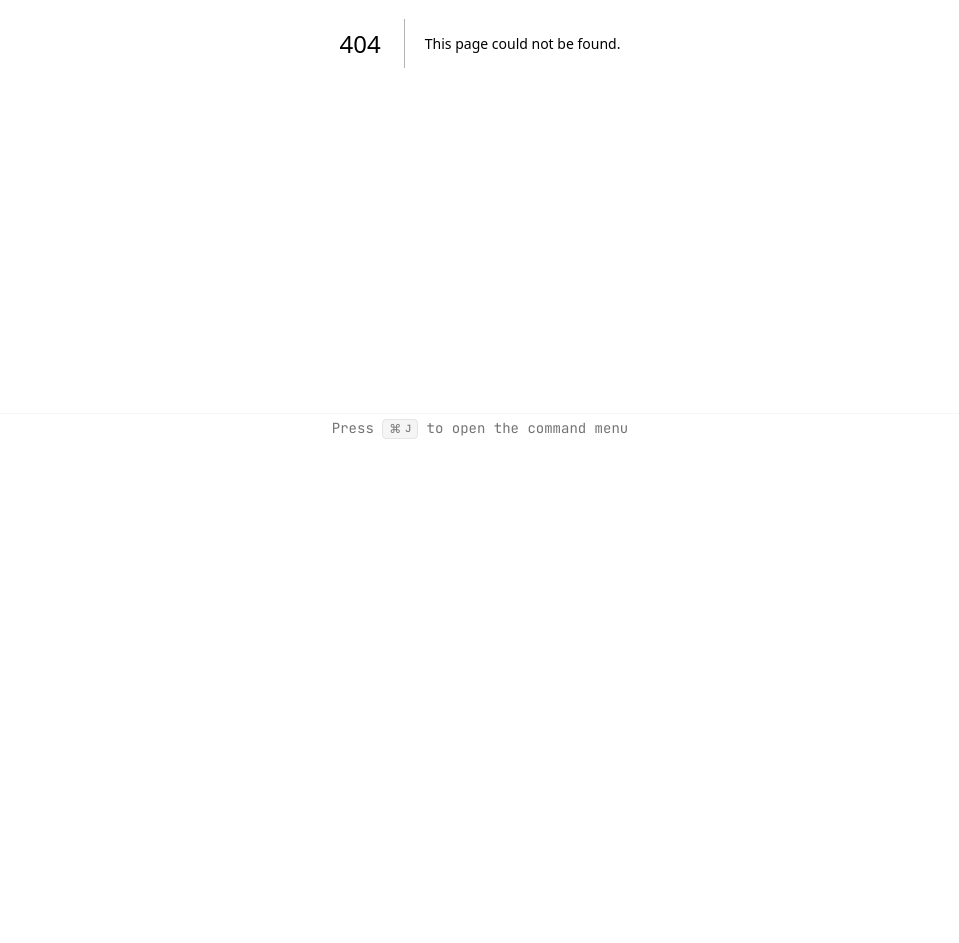
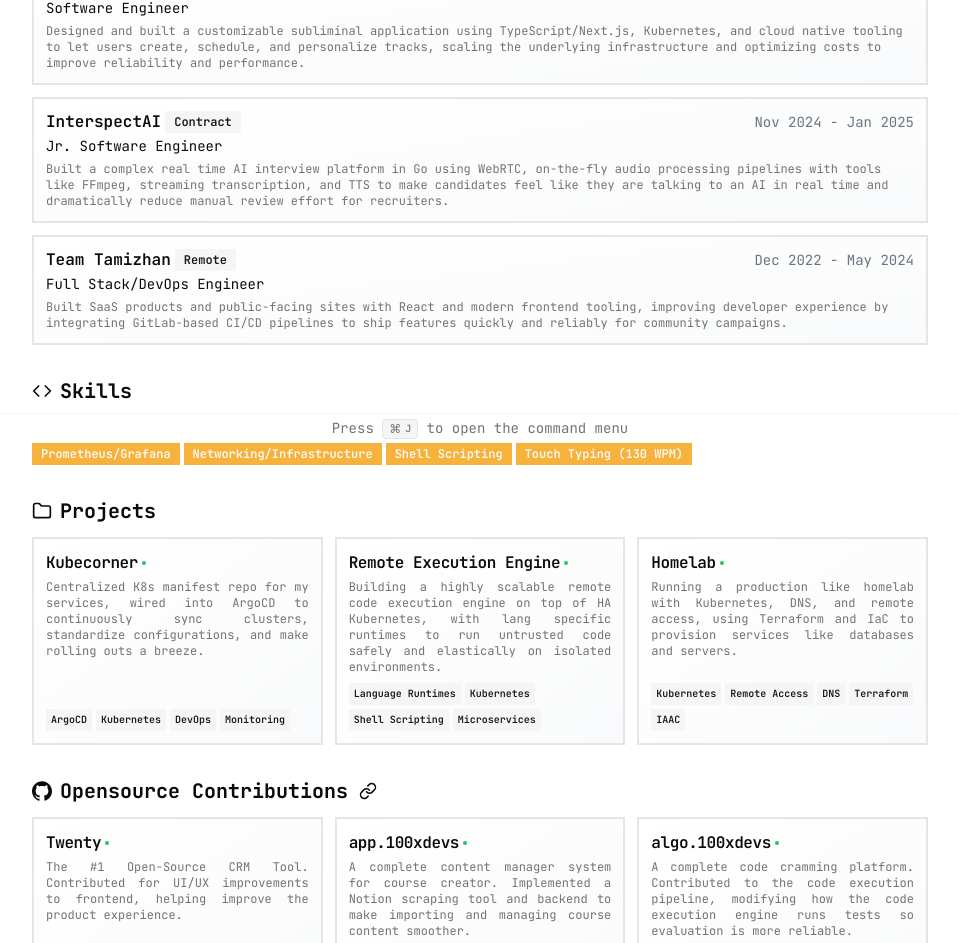
Before and after one commit to SujithThirumalaisamy/cv.me, a Next.js app: page /about in a window 1280 px wide. Before the commit this address had no page. Shown: the part 357-1300 px from the top of the page, without its empty margins (160-1119 px from the left). Before the commit the page ends 800 px from the top, so only its background shows below. Built offline with nearby package versions, Linux system fonts and the light colour scheme.

Commit message:
Updated profile with more work experience

```diff
--- a/src/app/resume/page.tsx
+++ b/src/app/about/page.tsx
@@ -23,7 +23,7 @@
 export default function ResumePage() {
   return (
     <main className="relative mx-auto w-full scroll-my-12 overflow-auto p-4 pt-16 dark:bg-gray-950 md:p-16 print:p-12">
-      <section className="mx-auto w-full max-w-3xl space-y-8 bg-white dark:bg-gray-950 print:space-y-6">
+      <section className="mx-auto w-full max-w-4xl space-y-8 bg-white dark:bg-gray-950 print:space-y-6">
         <Section>
           <h2 className="flex items-center gap-2 text-xl font-bold">
             <UserIcon className="h-5 w-5" />
@@ -165,9 +165,6 @@
                     <h3 className="inline-flex items-center justify-center gap-x-1 font-semibold leading-none">
                       {education.school}
                     </h3>
-                    <div className="text-sm tabular-nums text-gray-500">
-                      {education.start} - {education.end ?? "Present"}
-                    </div>
                   </div>
 
                   <h4 className="font-mono text-sm leading-none">
--- a/src/app/blogs/page.tsx
+++ b/src/app/blogs/page.tsx
@@ -23,8 +23,8 @@
 
   return (
     <>
-      <div className="mx-auto flex w-full max-w-6xl flex-col font-sans">
-        <div className="mx-auto flex w-full max-w-4xl flex-col items-center gap-8 px-4 py-8">
+      <main className="relative mx-auto w-full scroll-my-12 overflow-auto p-4 pt-16 dark:bg-gray-950 md:p-16 print:p-12">
+        <section className="mx-auto w-full max-w-4xl space-y-8 bg-white dark:bg-gray-950 print:space-y-6">
           <div className="text-center">
             <p className="-ml-4 mt-8 text-lg text-gray-600 dark:text-gray-400">
               Thoughts on DevOps, Software Engineering, and tech experiments
@@ -37,8 +37,8 @@
               <BlogCard key={blog.slug} blog={blog} />
             ))}
           </div>
-        </div>
-      </div>
+        </section>
+      </main>
     </>
   );
 }
--- a/src/app/page.tsx
+++ b/src/app/page.tsx
@@ -51,14 +51,14 @@
   return (
     <>
       <main className="relative mx-auto w-full scroll-my-12 overflow-auto p-4 pt-16 dark:bg-gray-950 md:p-16 print:p-12">
-        <section className="mx-auto w-full max-w-3xl space-y-8 bg-white dark:bg-gray-950 print:space-y-6">
+        <section className="mx-auto w-full max-w-4xl space-y-[1.8rem] bg-white dark:bg-gray-950 print:space-y-6">
           <div className="flex items-center justify-between">
             <div className="flex-1 space-y-2">
               <h1 className="flex flex-wrap items-center items-center gap-2 text-2xl font-bold">
                 {RESUME_DATA.name}
 
                 <a href="https://cdn.isujith.dev/Sujith_Resume.pdf">
-                  <Badge className="px-1 py-0 text-[10px] transition-colors hover:bg-primary/60">
+                  <Badge className="px-1 py-0 text-sm text-black transition-colors hover:bg-primary/60">
                     Get My Resume!
                   </Badge>
                 </a>
--- a/src/components/navbar.tsx
+++ b/src/components/navbar.tsx
@@ -16,7 +16,7 @@
   const links: { title: string; url: string; isExternal?: boolean }[] = [
     { title: "Home", url: "/" },
     { title: "Blogs", url: "/blogs" },
-    { title: "Resume", url: "/resume" },
+    { title: "About", url: "/about" },
   ];
 
   return (
--- a/src/data/resume-data.tsx
+++ b/src/data/resume-data.tsx
@@ -7,7 +7,7 @@
   locationLink: "https://maps.app.goo.gl/PPC3daTjnj5PVdbd8",
   about: "Software Engineer @ CrackedDevs",
   summary:
-    "I am a hobbyist software engineer and an tinkerer. For a brief period, I focused on formal Computer Science education, where I built a strong foundation in systems, networking, and computing. Most of my real learning, however, has come from building, breaking, rebuilding, and running things in production and in my homelab. Over the years, I have gravitated toward DevOps and infrastructure engineering, working on automation, cloud native systems, and reliability focused tooling. I enjoy unconventional setups, practical problem solving, and building systems that are simple, scalable, and resilient.",
+    "I am a backend and infrastructure focused software engineer who designs, builds, and operates production systems end to end. I have a strong foundation in computer science, systems, networking, and computing, and I apply it daily while shipping backend features, building APIs and services, automating infrastructure, and keeping systems reliable. A lot of my judgment comes from running real workloads in both production and my homelab, where I experiment with cloud native stacks, Kubernetes, and reliability-focused tooling. I enjoy practical problem solving and building systems that are simple, scalable, cost efficient, and resilient.",
   avatarUrl: "https://cdn.isujith.dev/profile.jpg",
   personalWebsiteUrl: "https://isujith.dev",
   contact: {
@@ -35,8 +35,6 @@
     {
       school: "Nallamuthu Gounder Mahalingam College",
       degree: "Bachelor of Science in Information Technology",
-      start: "2022",
-      end: "2025",
     },
   ],
   work: [
@@ -48,7 +46,7 @@
       start: "May 2025",
       end: "Present",
       description:
-        "Bulding a application to the folks who love to customize thier subliminals.",
+        "Designed and built a customizable subliminal application using TypeScript/Next.js, Kubernetes, and cloud native tooling to let users create, schedule, and personalize tracks, scaling the underlying infrastructure and optimizing costs to improve reliability and performance.",
     },
     {
       company: "InterspectAI",
@@ -58,7 +56,7 @@
       start: "Nov 2024",
       end: "Jan 2025",
       description:
-        "Developed a real-time AI interview platform with live transcription, audio processing, and TTS.",
+        "Built a complex real time AI interview platform in Go using WebRTC, on-the-fly audio processing pipelines with tools like FFmpeg, streaming transcription, and TTS to make candidates feel like they are talking to an AI in real time and dramatically reduce manual review effort for recruiters.",
     },
     {
       company: "Team Tamizhan",
@@ -68,32 +66,33 @@
       start: "Dec 2022",
       end: "May 2024",
       description:
-        "Cutting-edge tools using React JS for dynamic interfaces, seamlessly integrated with Gitlab for version control and CI/CD.",
+        "Built SaaS products and public-facing sites with React and modern frontend tooling, improving developer experience by integrating GitLab-based CI/CD pipelines to ship features quickly and reliably for community campaigns.",
     },
   ],
   skills: [
+    // Languages & Backend
+    "GoLang",
     "TypeScript",
-    "GoLang",
-    "Next.js",
     "Express/NestJS",
     "SQL/NoSQL/Prisma",
+    "Microservices",
+    // DevOps, Cloud & Infra
+    "DevOps/Cloud/Kubernetes",
     "Helm",
-    "DevOps/Cloud/Kubernetes",
+    "GitOps",
     "CI/CD",
+    "Prometheus/Grafana",
+    "Networking/Infrastructure",
+    "Shell Scripting",
+    // Other
     "Touch Typing (130 WPM)",
-    "Prometheus/Grafana",
-    "Microservices",
-    "Backend",
-    "Networking/Infrastructure",
-    "GitOps",
-    "Shell Scripting",
   ],
   projects: [
     {
       title: "Kubecorner",
       techStack: ["ArgoCD", "Kubernetes", "DevOps", "Monitoring"],
       description:
-        "Kubernetes Manifest repository for all of my projects which is connected to ArgoCD for CI/CD.",
+        "Centralized K8s manifest repo for my services, wired into ArgoCD to continuously sync clusters, standardize configurations, and make rolling outs a breeze.",
       link: {
         label: "Repository",
         href: "https://github.com/SujithThirumalaisamy/kubecorner",
@@ -108,7 +107,7 @@
         "Microservices",
       ],
       description:
-        "Developing a highly scalable remote code execution and testing engine with HA Kubernetes.",
+        "Building a highly scalable remote code execution engine on top of HA Kubernetes, with lang specific runtimes to run untrusted code safely and elastically on isolated environments.",
       link: {
         label: "Repository",
         href: "https://github.com/SujithThirumalaisamy/remote-execution-engine",
@@ -118,7 +117,11 @@
       title: "Homelab",
       techStack: ["Kubernetes", "Remote Access", "DNS", "Terraform", "IAAC"],
       description:
-        "Building my own homelab where I host and tinker with services like Databases, media servers and DNS.",
+        "Running a production like homelab with Kubernetes, DNS, and remote access, using Terraform and IaC to provision services like databases and servers.",
+      link: {
+        label: "isujith.dev",
+        href: "https://isujith.dev",
+      },
     },
   ],
   opensource: [
@@ -126,7 +129,7 @@
       title: "Twenty",
       techStack: ["twentyhq/twenty", "Next.js", "PostgreSQL", "Monorepo"],
       description:
-        "The #1 Open-Source CRM Tool. OS platform to manage your customers",
+        "The #1 Open-Source CRM Tool. Contributed for UI/UX improvements to frontend, helping improve the product experience.",
       link: {
         label: "twenty.com",
         href: "https://twenty.com/contributors/SujithThirumalaisamy",
@@ -135,7 +138,8 @@
     {
       title: "app.100xdevs",
       techStack: ["Next.js", "PostgreSQL", "Monorepo/TurboRepo", "Prisma"],
-      description: "A complete content manager system for course creator.",
+      description:
+        "A complete content manager system for course creator. Implemented a Notion scraping tool and backend to make importing and managing course content smoother.",
       link: {
         label: "app.100xdevs.com",
         href: "https://github.com/code100x/cms/pulls?q=is%3Apr+author%3Asujiththirumalaisamy+is%3Aclosed",
@@ -144,7 +148,8 @@
     {
       title: "algo.100xdevs",
       techStack: ["Next.js", "PostgreSQL/Prisma", "TurboRepo", "Kubernetes"],
-      description: "A complete code cramming platform.",
+      description:
+        "A complete code cramming platform. Contributed to the code execution pipeline, modifying how the code execution engine runs tests so evaluation is more reliable.",
       link: {
         label: "algo.100xdevs.com",
         href: "https://github.com/code100x/algorithmic-arena/pulls?q=is%3Apr+author%3Asujiththirumalaisamy+is%3Aclosed",
```
